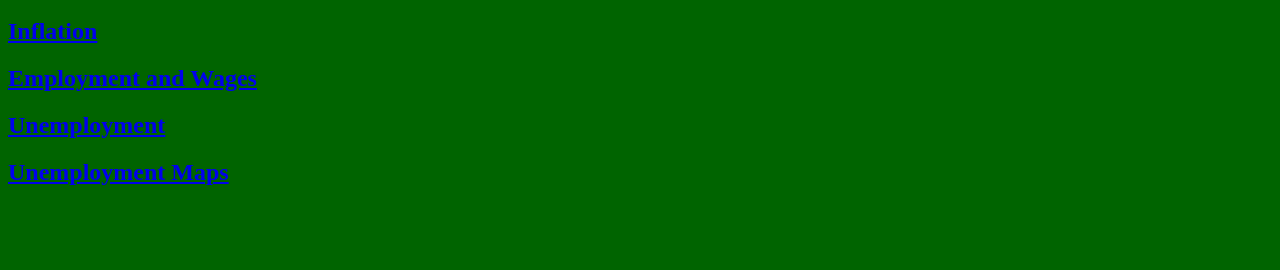
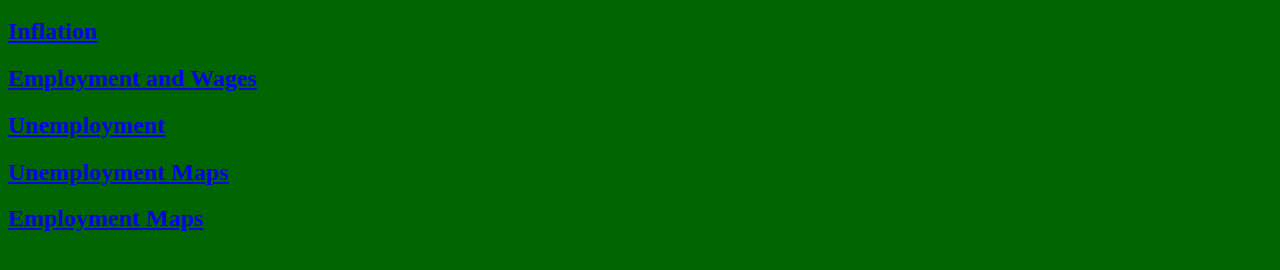
Before and after one commit to penguin-del/CSC-475_Project, a plain HTML site: page index.html in a window 1280 px wide. Shown: the part 100-370 px from the top of the page. Drawn offline with Linux system fonts and the light colour scheme.

Commit message:
Employment Maps 2

```diff
--- a/index.html
+++ b/index.html
@@ -18,6 +18,7 @@
 <h2><a href="Employment_Line_Plot.html">Employment and Wages</a></h2>
 <h2><a href="Unemployment_Line_Plot.html">Unemployment</a></h2>
 <h2><a href="Unemployment.html">Unemployment Maps</a></h2>
+<h2><a href="Employment.html">Employment Maps</a></h2>
 
 </body>
 </html>
```
